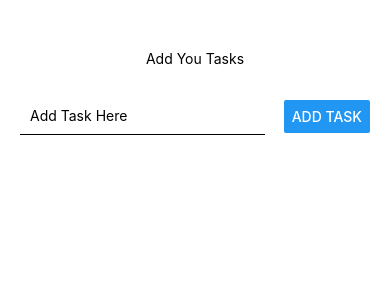
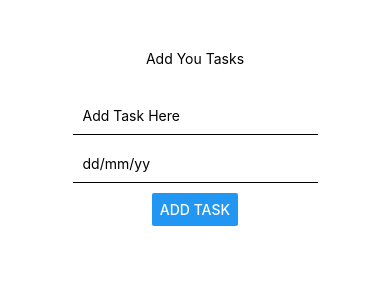
Before and after one commit to shahriarabir1/Todo-APP, a React Native app: screen / in a window 390 px wide. Shown: the top 300 px of the page. Built offline with nearby package versions, Linux system fonts and the light colour scheme.

Commit message:
date added

```diff
--- a/App.js
+++ b/App.js
@@ -4,13 +4,17 @@ import { Listitem } from './components/ListItem';
 
 export default function App() {
   const [inputvalue,setInputvalue]=useState('')
+  const [datevalue,setDate]=useState('')
   const [listitem,setListitem]=useState([]);
   const handleInput=(text)=>{
    setInputvalue(text)
   }
+  const handleDate=(text)=>{
+    setDate(text);
+  }
   const handleSubmit=()=>{
     if(inputvalue!==""){
-      setListitem([...listitem,inputvalue])
+      setListitem([...listitem,{inputvalue,datevalue}])
     }
 
   }
@@ -29,6 +33,15 @@ const onItemPress=()=>{
           width:"70%"
           }} onChangeText={text=>handleInput(text)}
           value={inputvalue}
+          />
+          <TextInput placeholder='dd/mm/yy' style={{
+          borderColor:"black",
+          borderBottomWidth:1 ,
+          padding:10,
+          width:"70%"
+
+          }} onChangeText={text=>handleDate(text)}
+          value={datevalue}
           />
           <Button title="Add Task" onPress={handleSubmit}/>
       </View>
@@ -59,9 +72,10 @@ const styles = StyleSheet.create({
   inputView:{
     width:"100%",
     marginTop:10,
-    flexDirection:"row",
+    flexDirection:"column",
     justifyContent:'space-between',
     alignItems:"center",
-    padding:20
+    padding:20,
+    gap:10
   }
 });
--- a/components/ListItem.js
+++ b/components/ListItem.js
@@ -1,5 +1,5 @@
 import React from "react";
-import { View, Button, Text, Touchable, TouchableHighlight } from "react-native";
+import { View, Button, Text,  TouchableWithoutFeedback } from "react-native";
 
 export const Listitem = (props) => {
   const deleteSubmit = (index) => {
@@ -8,7 +8,8 @@ export const Listitem = (props) => {
   };
 
   return (
-    <TouchableHighlight
+    <TouchableWithoutFeedback>
+       <View
       style={{
         flexDirection: "row",
         width: "50%",
@@ -18,12 +19,14 @@ export const Listitem = (props) => {
       }}
       onPress={props.onItemPress}
     >
-      <Text key={props.index}>{props.item}</Text>
+      <Text key={props.index}>{props.item.inputvalue}</Text>
       <Button
         title="X"
         color="red"
         onPress={() => deleteSubmit(props.index)}
       />
-    </TouchableHighlight>
+    </View>
+    </TouchableWithoutFeedback>
+
   );
 };
```
Also changed, not shown: 2 other files (tests, documents, lock files or other folders).
